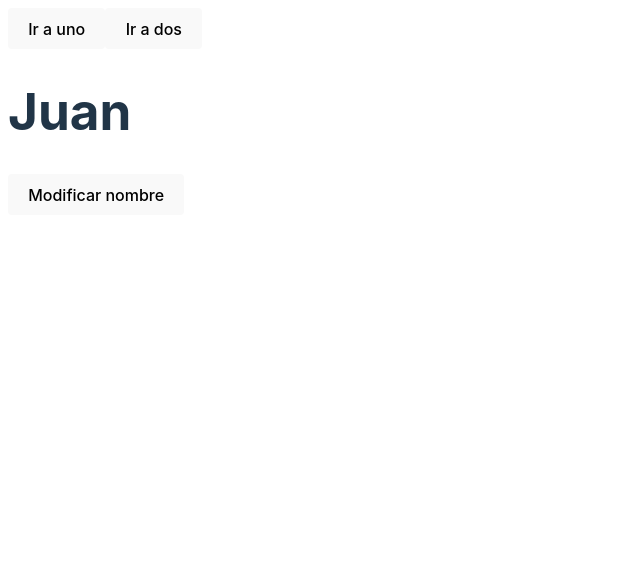
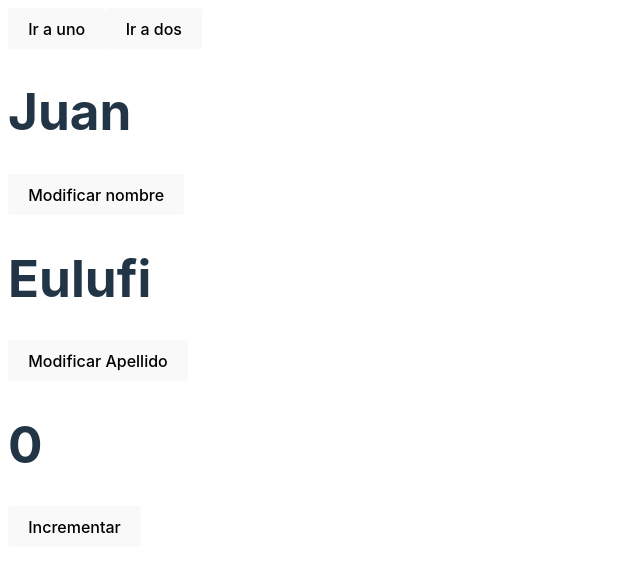
Before and after one commit to coderito/react-redux-and-redux-toolkit, a React (Vite) app: page /uno in a window 1280 px wide. Shown: the top 572 px of the page, without its empty margins (0-640 px from the left). Built offline with nearby package versions, Linux system fonts and the light colour scheme.

Commit message:
agregando funcionalidad

```diff
--- a/src/components/Uno.jsx
+++ b/src/components/Uno.jsx
@@ -1,20 +1,36 @@
 import React from "react";
 import { useDispatch, useSelector } from "react-redux";
-import { guardarNombre } from "../store/misSlice";
+import { guardarApellido, guardarNombre } from "../store/misSlice";
+import { incrementarPuntuacion } from "../store/misSlice";
 
 export default function Uno() {
   // enviar informacion a un reducer
   const dispatch = useDispatch();
   // seleccion un estado
-  const miNombreAhora = useSelector((state) => state.unValor.miNombre);
+  const {miNombre, miApellido} = useSelector((state) => state.unValor);
+  const miPuntuacionAhora = useSelector((state) => state.otroValor.miPuntacion);
 
-  const modificar = () => {
+  const modificarNombre = () => {
     dispatch(guardarNombre("Bob Sponja"));
   };
+
+  const modificarApellido = () => {
+    dispatch(guardarApellido("Patricio"))
+  }
+
+  const incrementar = () => {
+    dispatch(incrementarPuntuacion())
+  }
   return (
     <div>
-      <h1>{miNombreAhora}</h1>
-      <button onClick={modificar}>Modificar nombre</button>
+      <h1>{miNombre}</h1>
+      <button onClick={modificarNombre}>Modificar nombre</button>
+
+      <h1>{miApellido}</h1>
+      <button onClick={modificarApellido}>Modificar Apellido</button>
+
+      <h1>{miPuntuacionAhora}</h1>
+      <button onClick={incrementar}>Incrementar</button>
     </div>
   );
 }
--- a/src/store/misSlice.js
+++ b/src/store/misSlice.js
@@ -8,8 +8,22 @@ export const origenSlice = createSlice({
         guardarNombre: (state, action) => {
             // enviando action y guardarlo en el estado
             state.miNombre = action.payload;
+        },
+        guardarApellido: (state, action) => {
+            state.miApellido = action.payload;
         }
     }
 })
 
-export const {guardarNombre} = origenSlice.actions
+export const otroSlice = createSlice({
+    name: "otroValor",
+    initialState: {miPuntacion: 0},
+    reducers: {
+        incrementarPuntuacion: (state) => {
+            state.miPuntacion = state.miPuntacion + 1;
+        }
+    }
+})
+
+export const {guardarNombre, guardarApellido} = origenSlice.actions;
+export const {incrementarPuntuacion} = otroSlice.actions;
--- a/src/store/store.js
+++ b/src/store/store.js
@@ -1,9 +1,10 @@
 import { configureStore } from "@reduxjs/toolkit";
-import { origenSlice } from "./misSlice";
+import { origenSlice, otroSlice } from "./misSlice";
 
 export default configureStore({
     reducer: {
         // asignando funcion
-        unValor: origenSlice.reducer
+        unValor: origenSlice.reducer,
+        otroValor: otroSlice.reducer,
     }
 })
```
